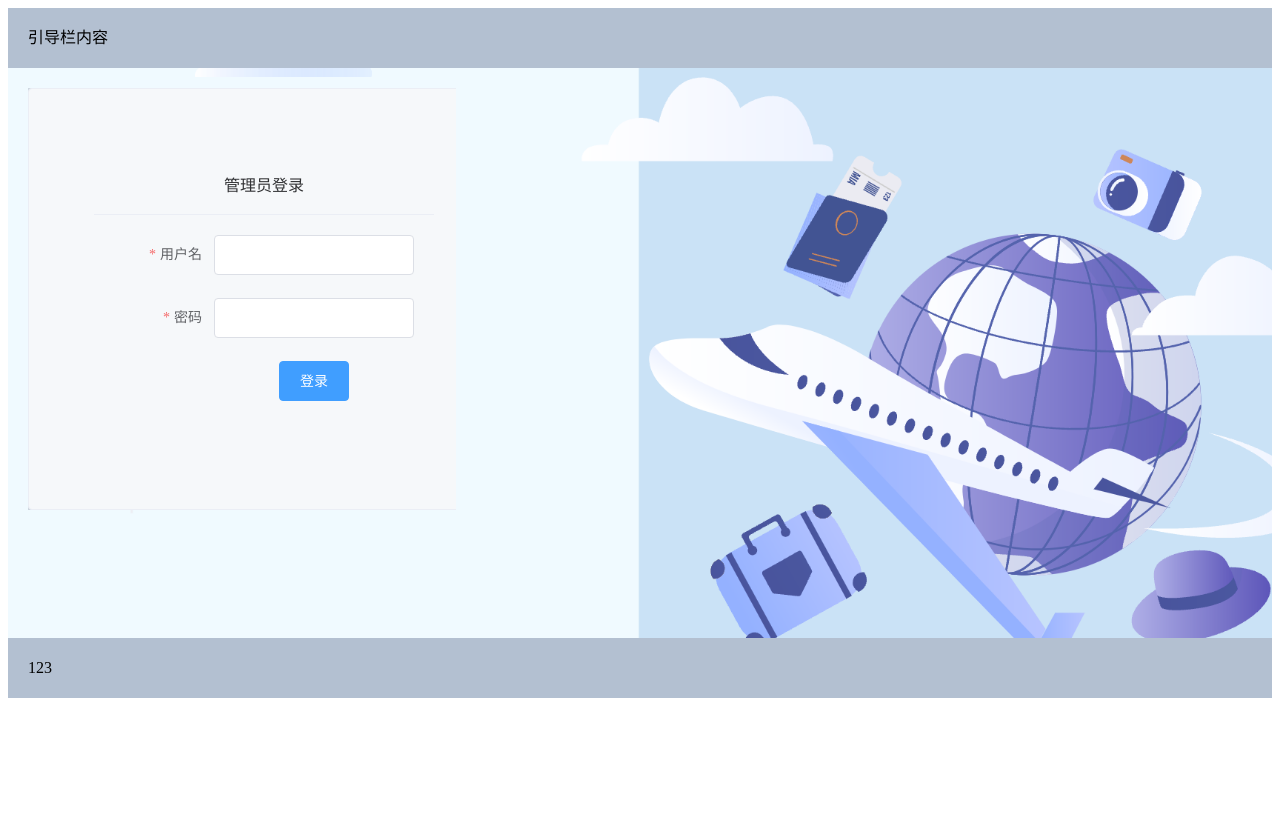
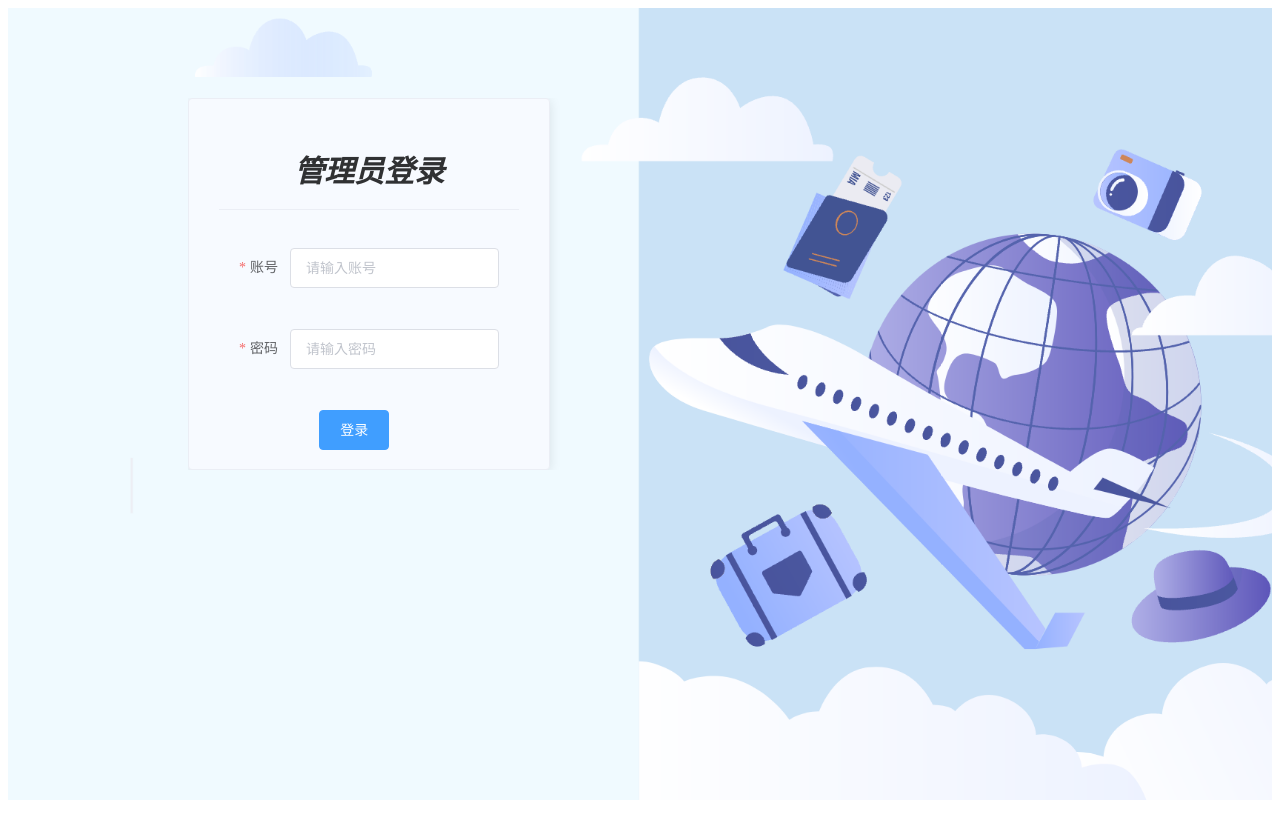
Before and after one commit to SoulMK358/Hwadee, a Vue app: page / in a window 1280 px wide. Both pictures are taken after a click on the button "管理员登录". Built offline with nearby package versions, Linux system fonts and the light colour scheme.

Commit message:
beautify

```diff
--- a/src/components/UserIndex.vue
+++ b/src/components/UserIndex.vue
@@ -5,8 +5,8 @@
         <el-header style="height: 300px"></el-header>
         <el-main>
           <el-row :gutter="20">
-            <el-col :span="3" :offset="7"><el-button @click="goToUserLogin('学生')" class="btn-content btn-bg-purple">个人登录</el-button></el-col>
-            <el-col :span="3" :offset="1"><el-button @click="goToUserLogin('院校')" class="btn-content btn-bg-purple">学校登录</el-button></el-col>
+            <el-col :span="3" :offset="7"><el-button @click="goToUserLogin('学生')" class="btn-content btn-bg-purple">学生登录</el-button></el-col>
+            <el-col :span="3" :offset="1"><el-button @click="goToUserLogin('院校')" class="btn-content btn-bg-purple">院校登录</el-button></el-col>
             <el-col :span="3" :offset="1"><el-button @click="goToUserLogin('管理员')" class="btn-content btn-bg-purple">管理员登录</el-button></el-col>
           </el-row>
         </el-main>
@@ -37,8 +37,12 @@ export default {
 </script>
 
 <style scoped lang="css">
-.my-el-main{
-  height: 690px;
+  .my-el-main {
+    /* 设置高度为视口高度 */
+    height: 100vh;
+    /* 设置宽度为100% */
+    width: 100%;
+    /* 背景图片 */
     background-image: url("../assets/个人集体选择页面.png");
     /* 背景图垂直、水平均居中 */
     background-position: center center;
@@ -46,10 +50,10 @@ export default {
     background-repeat: no-repeat;
     /* 当内容高度大于图片高度时，背景图像的位置相对于viewport固定 */
     background-attachment: fixed;
-  /* 让背景图基于容器大小伸缩 */
-  background-size: cover;
+    /* 让背景图基于容器大小伸缩，并填满容器 */
+    background-size: contain;
     /* 设置背景颜色，背景图加载过程中会显示背景色 */
-  background-color: #464646;
+    background-color: #EFF5FF;
   }
 
   .btn-bg-purple {
@@ -65,8 +69,10 @@ export default {
     align-content: center;
     text-align: center;
     color: rgba(255, 255, 255, 1);
-  font-size: 28px;
-  font-weight: 400;
+    font-size: 30px;
+    font-weight: bold;
+    font-family: cursive;
+    font-style: italic;
   }
 
   .my-button{
--- a/src/components/UserLogin.vue
+++ b/src/components/UserLogin.vue
@@ -1,54 +1,69 @@
 <template>
   <el-container>
-    <el-header>引导栏内容</el-header>
 
     <el-main class="my-el-main">
       <el-container>
-<!--        登录界面-->
+
+      <!--登录界面-->
         <el-aside v-if="!registerStatus" width="35%">
-          <el-card class="box-card" style="background: rgba(255, 255, 255, 0.8); padding: 65px;">
-            <div slot="header" class="clearfix">
+          <el-card class="el-card2">
+
+            <div slot="header" class="el-login">
               <span>{{role}}登录</span>
             </div>
-            <el-form :model="loginForm" :rules="rules" ref="loginForm" label-width="100px" class="demo-ruleForm">
-              <el-form-item label="用户名" prop="username">
-                <el-input v-model="loginForm.username"></el-input>
+            <br />
+            <el-form :model="loginForm" :rules="rules" ref="loginForm" label-width="51px">
+
+              <el-form-item label="账号" prop="username">
+                <el-input v-model="loginForm.username" placeholder="请输入账号"></el-input>
               </el-form-item>
+              <br />
               <el-form-item label="密码" prop="password">
-                <el-input type="password" v-model="loginForm.password"></el-input>
+                <el-input type="password" v-model="loginForm.password" placeholder="请输入密码"></el-input>
               </el-form-item>
-              <el-form-item>
+              <br />
+              <el-form-item label-width="2px">
                 <el-button type="primary" @click="submitForm('loginForm')">登录</el-button>
-                <el-button type="primary" v-if="role==='学生'" @click="registerStatusInvert">去注册</el-button>
+                &nbsp;&nbsp;&nbsp;&nbsp;&nbsp;&nbsp;&nbsp;&nbsp;
+                <el-button type="primary" v-if="role=='学生'" @click="registerStatusInvert">注册</el-button>
               </el-form-item>
+
             </el-form>
+
           </el-card>
 
         </el-aside>
-<!--        注册界面-->
+
+        <!--注册界面-->
         <el-aside v-if="registerStatus" width="35%">
-          <el-card class="box-card" style="background: rgba(255, 255, 255, 0.8); padding: 65px;">
-            <div slot="header" class="clearfix">
+          <el-card class="el-card">
+            <div slot="header" class="el-login">
               <span>{{role}}注册</span>
             </div>
-<!--            注册信息填写表单-->
-            <el-form :model="registerForm" :rules="rules" ref="loginForm" label-width="100px" class="demo-ruleForm">
-              <el-form-item label="身份证号" prop="username">
-                <el-input v-model="registerForm.idCard"></el-input>
+        <!--注册信息填写表单-->
+            <el-form :model="registerForm" :rules="rules" ref="loginForm" label-width="79px" class="demo-ruleForm">
+              <el-form-item label="身份证号" prop="username" >
+                <el-input v-model="registerForm.idCard" placeholder="请输入身份证号"></el-input>
               </el-form-item>
               <el-form-item label="真实姓名" prop="username">
-                <el-input v-model="registerForm.stuName"></el-input>
+                <el-input v-model="registerForm.stuName" placeholder="请输入真实姓名"></el-input>
               </el-form-item>
               <el-form-item label="密码" prop="password">
-                <el-input type="password" v-model="registerForm.stuPassword"></el-input>
+                <el-input type="password" v-model="registerForm.stuPassword" placeholder="请输入密码"></el-input>
+              </el-form-item>
+              <el-form-item label="确认密码" prop="password">
+                <el-input type="password" v-model="registerForm.stuConfirmPassword" placeholder="请确认密码"></el-input>
               </el-form-item>
               <el-form-item label="当前学校" prop="username">
-                <el-input v-model="registerForm.schoolName"></el-input>
+                <el-input v-model="registerForm.schoolName" placeholder="请输入当前学校"></el-input>
               </el-form-item>
-              <el-form-item>
-                <el-button type="primary" v-if="role==='学生'" @click="submitForm('registerForm')">注册</el-button>
-                <el-button type="primary" @click="registerStatusInvert">返回登录</el-button>
+
+              <el-form-item label-width="1px">
+                <el-button type="primary" @click="submitForm('registerForm')">注册</el-button>
+                &nbsp;&nbsp;&nbsp;&nbsp;&nbsp;&nbsp;&nbsp;&nbsp;
+                <el-button type="primary" @click="registerStatusInvert" style="text-align=center">返回登录</el-button>
               </el-form-item>
+
             </el-form>
           </el-card>
 
@@ -56,7 +71,7 @@
       </el-container>
 
     </el-main>
-    <el-footer>123</el-footer>
+
   </el-container>
 </template>
 
@@ -76,6 +91,7 @@
           idCard: "",
           stuName: "",
           stuPassword: "",
+          stuConfirmPassword: "",
           schoolName: ""
         },
         rules: {
@@ -130,7 +146,11 @@
 
 <style scoped>
   .my-el-main{
-  height: 570px;
+    /* 设置高度为视口高度 */
+    height: 100vh;
+    /* 设置宽度为100% */
+    width: 100%;
+    /* 背景图片 */
     background-image: url("../assets/用户登陆页面.png");
     /* 背景图垂直、水平均居中 */
     background-position: center center;
@@ -138,29 +158,41 @@
     background-repeat: no-repeat;
     /* 当内容高度大于图片高度时，背景图像的位置相对于viewport固定 */
     background-attachment: fixed;
-  /* 让背景图基于容器大小伸缩 */
+    /* 让背景图基于容器大小伸缩，并填满容器 */
     background-size: cover;
-  /* 设置背景颜色，背景图加载过程中会显示背景色 */
-  background-color: #464646;
-}
-  .el-header,
-  .el-footer {
-    background-color: #b3c0d1;
-    line-height: 60px;
-    padding: 0 20px;
   }
 
   .el-aside {
-    background-color: #d3dce6;
     text-align: center;
+    position: relative;
+    top:  70px;
+    left: 160px;
   }
 
   .el-main {
-    background-color: #e9ecef;
-    padding: 20px;
+    /* background-color: #e9ecef; */
+    /* padding: 20px; */
   }
 
-  .box-card {
-    width: 340px;
+  .el-card {
+    background: rgb(247,250,255);
+    padding: 30px;
+    width: 320px;
+    height: 430px;
   }
+
+  .el-card2 {
+    background: rgb(247,250,255);
+    padding: 30px;
+    width: 300px;
+    height: 310px;
+  }
+
+  .el-login {
+    font-size: 30px;
+    font-weight: bold;
+    font-family: cursive;
+    font-style: italic;
+  }
+
 </style>
```
Also changed, not shown: 1 other file (tests, documents, lock files or other folders). Lines whose indentation alone changed are shown as unchanged.
